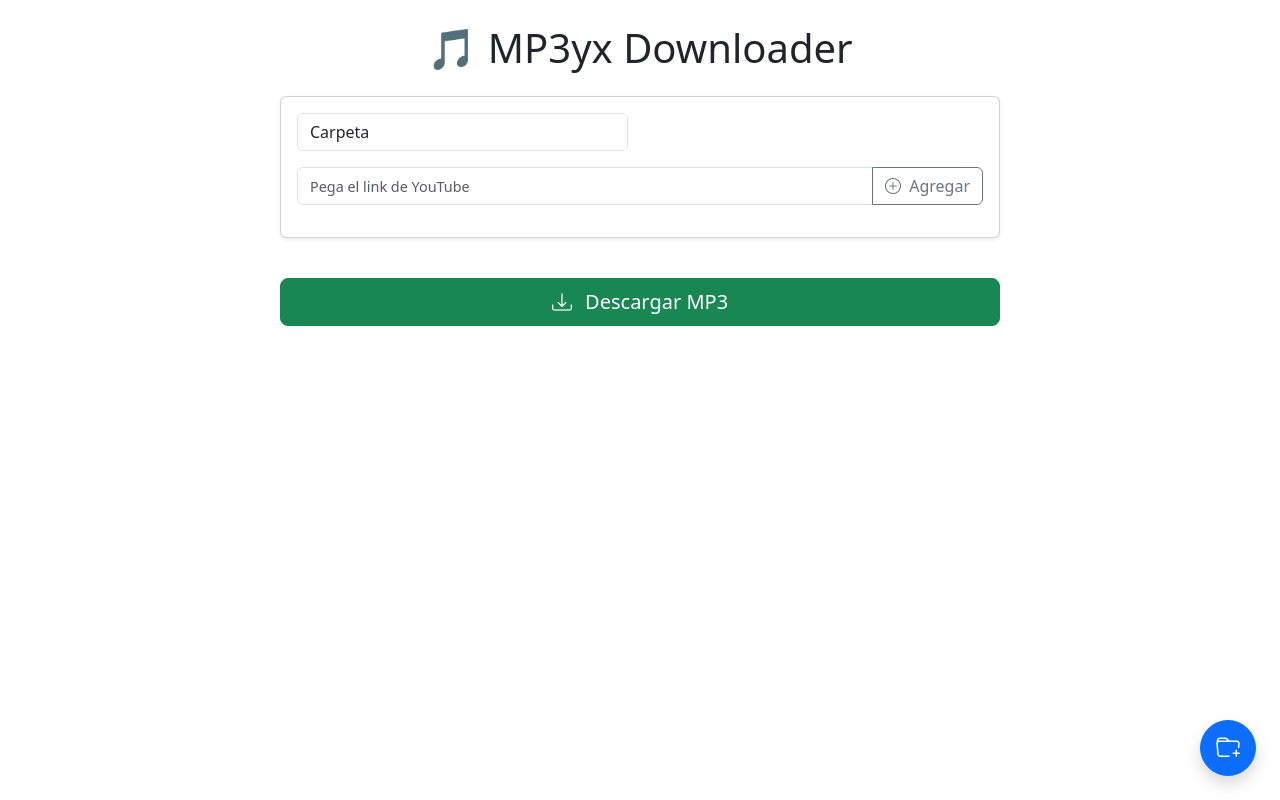
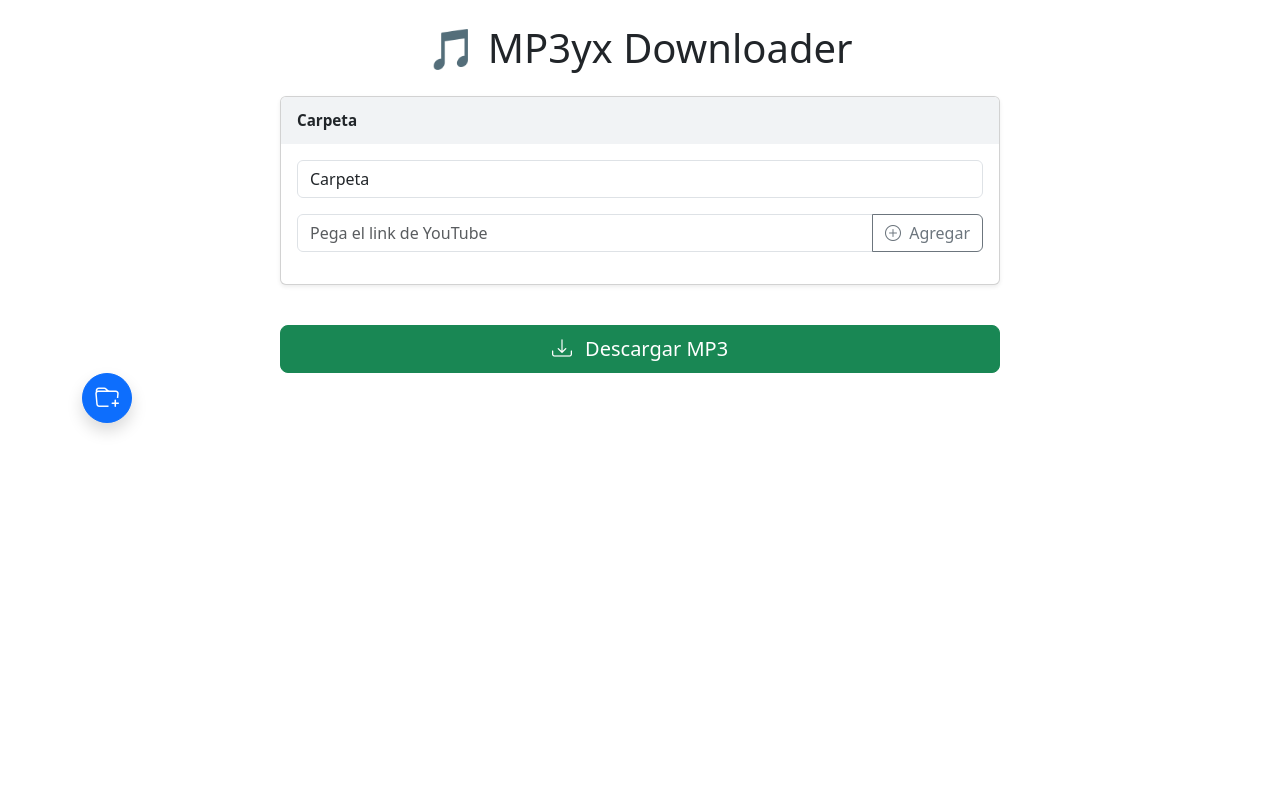
Before and after one commit to AlfonsoDiaz09/mp3yx, a Django app: page /music/ in a window 1280 px wide. Run offline with Django 5.2, Linux system fonts and the light colour scheme.

Commit message:
feat: Header clickeable to hide or show the form an links list

```diff
--- a/apps/music/static/music/css/styles.css
+++ b/apps/music/static/music/css/styles.css
@@ -1,58 +1,42 @@
-body {
-  background-color: #f8f9fa;
+.card {
+  border-radius: 16px;
+  overflow: hidden;
 }
 
-/* Form folders and links */
+/* Header clickable */
+.folder-header {
+  display: flex;
+  align-items: center;
+  justify-content: space-between;
 
-.card {
-  border-radius: 16px;
+  padding: 12px 16px;
+  background: #f1f3f5;
+  cursor: pointer;
+
+  user-select: none;
 }
 
-input::placeholder {
-  font-size: 0.9rem;
+.folder-header:hover {
+  background: #e9ecef;
 }
 
-.list-group-item {
-  font-size: 0.85rem;
+.folder-title {
+  font-weight: 600;
+  font-size: 0.95rem;
 }
 
-/* Flotant button */
-.fab-add-folder {
-  position: fixed;
-  bottom: 24px;
-  right: 24px;
-  width: 56px;
-  height: 56px;
-  display: flex;
-  align-items: center;
-  justify-content: center;
-  z-index: 1050;
+/* Body */
+.folder-body {
+  animation: fadeIn 0.2s ease;
 }
 
-.fab-add-folder svg {
-  width: 22px;
-  height: 22px;
+@keyframes fadeIn {
+  from {
+    opacity: 0;
+    transform: translateY(-4px);
+  }
+  to {
+    opacity: 1;
+    transform: translateY(0);
+  }
 }
-
-/* Folder delete button */
-.folder-delete-btn {
-  position: absolute;
-  top: -16px;
-  right: -16px;
-  width: 44px;
-  height: 44px;
-  padding: 0;
-
-  display: flex;
-  align-items: center;
-  justify-content: center;
-
-  border: 3px solid #fff;
-  z-index: 20;
-
-  transition: transform 0.15s ease, opacity 0.15s ease;
-}
-
-.folder-delete-btn i {
-  font-size: 1.25rem;
-}
--- a/apps/music/static/music/js/downloader.js
+++ b/apps/music/static/music/js/downloader.js
@@ -1,13 +1,18 @@
 const groups = [];
 
 function addGroup() {
-  groups.push({ folder: "Carpeta", links: [] });
+  groups.push({ folder: "Carpeta", links: [], collapsed: false });
   render();
 
   setTimeout(() => {
     const cards = document.querySelectorAll(".music-card");
     cards[cards.length - 1]?.scrollIntoView({ behavior: "smooth" });
   }, 50);
+}
+
+function toggleGroup(index) {
+  groups[index].collapsed = !groups[index].collapsed;
+  render();
 }
 
 function removeGroup(index) {
@@ -20,10 +25,7 @@
   const input = document.getElementById(`link-${index}`);
   const value = input.value.trim();
 
-  if (!value) {
-    alert("Link vacío");
-    return;
-  }
+  if (!value) return alert("Link vacío");
 
   groups[index].links.push(value);
   input.value = "";
@@ -37,7 +39,7 @@
 
 function render() {
   if (groups.length === 0) {
-    groups.push({ folder: "Carpeta", links: [] });
+    groups.push({ folder: "Carpeta", links: [], collapsed: false });
   }
 
   const container = document.getElementById("groups");
@@ -47,34 +49,36 @@
 
   groups.forEach((group, i) => {
     container.innerHTML += `
-      <div class="card mb-4 shadow-sm music-card position-relative">
+      <div class="card mb-4 shadow-sm music-card">
+
+        <!-- HEADER -->
+        <div class="folder-header" onclick="toggleGroup(${i})">
+          <span class="folder-title">${group.folder || "Carpeta"}</span>
 
           ${
             showDeleteFolder
               ? `
               <button
-                class="btn btn-danger rounded-circle folder-delete-btn"
-                onclick="removeGroup(${i})"
-                title="Eliminar carpeta"
+                class="btn btn-danger btn-sm"
+                onclick="event.stopPropagation(); removeGroup(${i})"
               >
-                <i class="bi bi-x-lg"></i>
+                <i class="bi bi-trash-fill"></i>
               </button>
             `
               : ""
           }
+        </div>
 
+        <!-- BODY -->
+        <div class="folder-body ${group.collapsed ? "d-none" : ""}">
           <div class="card-body">
 
-          <div class="row mb-3">
-            <div class="col-12 col-md-6">
             <input
-                class="form-control"
+              class="form-control mb-3"
               placeholder="Nombre de la carpeta"
               value="${group.folder}"
               onchange="groups[${i}].folder = this.value"
             />
-            </div>
-          </div>
 
             <div class="input-group mb-3">
               <input
@@ -89,54 +93,28 @@
             </div>
 
             <ul class="list-group list-group-flush">
-            ${group.links.map((link, j) => `
+              ${group.links
+                .map(
+                  (link, j) => `
                 <li class="list-group-item d-flex align-items-center gap-2">
                   <span class="flex-fill small text-break">${link}</span>
                   <button
                     class="btn btn-danger btn-sm"
                     onclick="removeLink(${i}, ${j})"
-                  title="Eliminar link"
                   >
                     <i class="bi bi-trash-fill"></i>
                   </button>
                 </li>
-            `).join("")}
+              `
+                )
+                .join("")}
             </ul>
 
+          </div>
         </div>
       </div>
     `;
   });
 }
 
-function download() {
-  fetch("/music/download/", {
-    method: "POST",
-    headers: {
-      "Content-Type": "application/json",
-      "X-CSRFToken": getCookie("csrftoken")
-    },
-    body: JSON.stringify({ groups })
-  })
-    .then(res => {
-      if (!res.ok) throw new Error();
-      return res.blob();
-    })
-    .then(blob => {
-      const url = URL.createObjectURL(blob);
-      const a = document.createElement("a");
-      a.href = url;
-      a.download = "music.zip";
-      a.click();
-    })
-    .catch(() => alert("Error al descargar"));
-}
-
-function getCookie(name) {
-  return document.cookie
-    .split("; ")
-    .find(row => row.startsWith(name))
-    ?.split("=")[1];
-}
-
 render();
```
Lines whose indentation alone changed are shown as unchanged.
